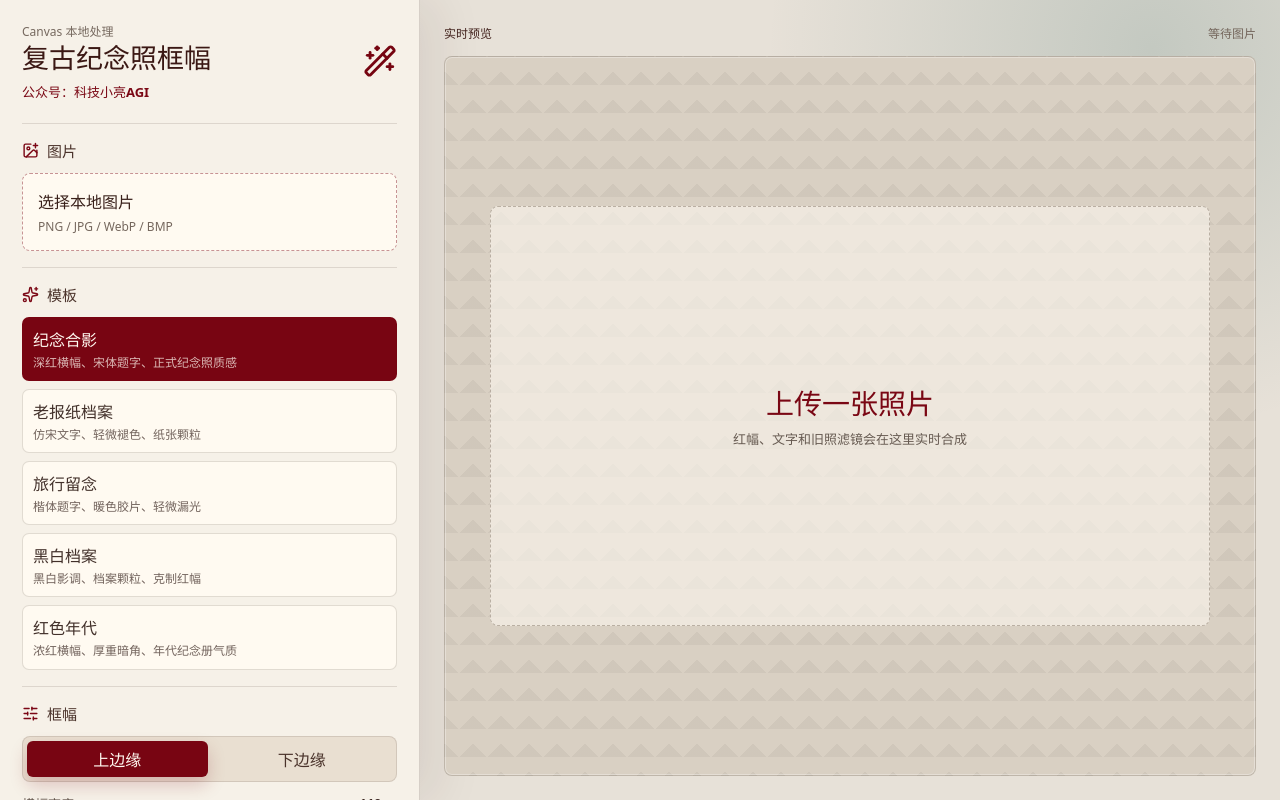
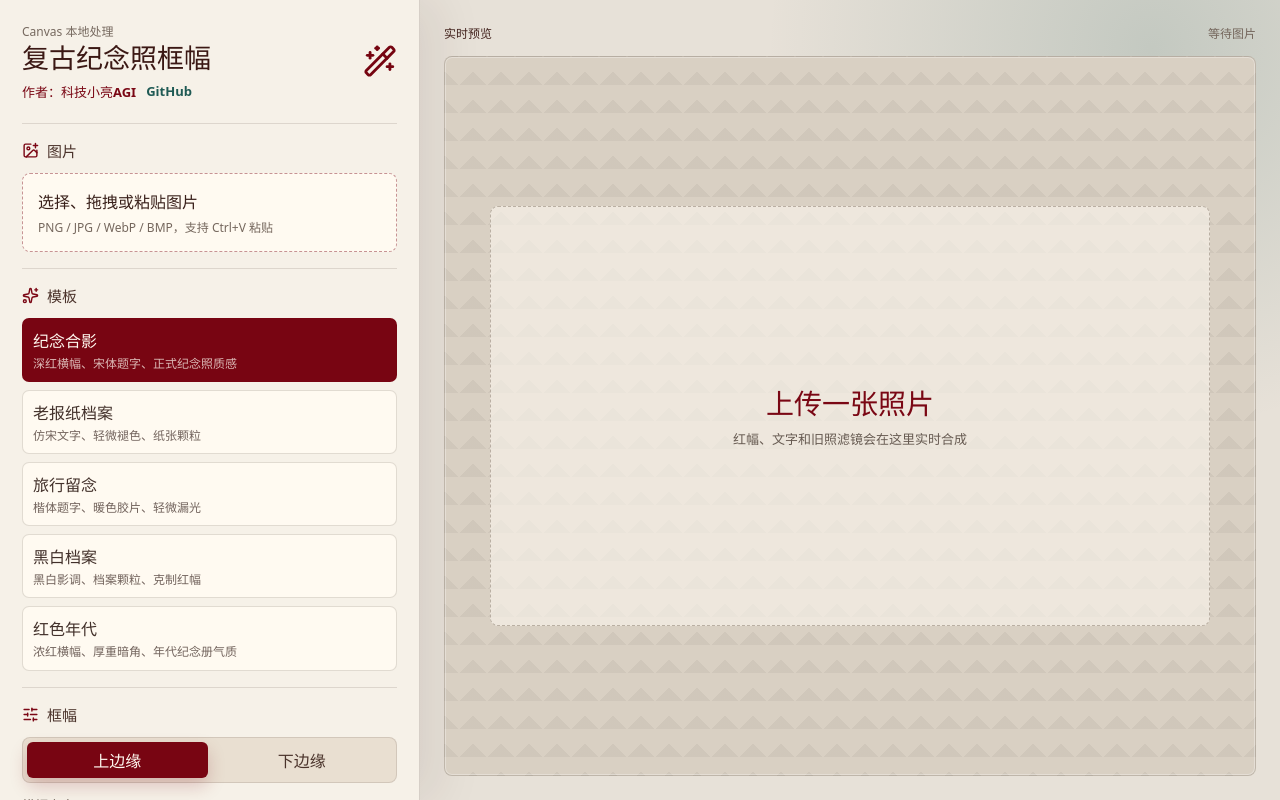
Before and after one commit to kejixiaoliang/retro-photo-captioner, a React (Vite) app: page / in a window 1280 px wide. Built offline with nearby package versions, Linux system fonts and the light colour scheme.

Commit message:
Refine header and image upload UX

```diff
--- a/src/App.tsx
+++ b/src/App.tsx
@@ -1,6 +1,7 @@
 import { useCallback, useEffect, useMemo, useRef, useState } from "react";
 import ControlPanel from "./components/ControlPanel";
 import PreviewCanvas from "./components/PreviewCanvas";
+import { getFirstImageFile } from "./lib/imageFiles";
 import { exportCanvas, getPreviewScale, renderCompositeCanvas } from "./lib/renderCanvas";
 import { initialExportSettings, initialRenderSettings } from "./lib/presets";
 import { applyTemplateToSettings } from "./lib/templates";
@@ -44,8 +45,11 @@ export default function App() {
   }, [image]);
 
   const handleUpload = useCallback(
-    (file: File | null) => {
-      if (!file) return;
+    (file: File | null, source: "choose" | "drop" | "paste" = "choose") => {
+      if (!file) {
+        if (source !== "choose") setStatus("没有找到可上传的图片。");
+        return;
+      }
       if (!file.type.startsWith("image/")) {
         setStatus("请选择图片文件。");
         return;
@@ -60,7 +64,12 @@ export default function App() {
         setImageName(file.name);
 
         const pixels = nextImage.naturalWidth * nextImage.naturalHeight;
-        setStatus(pixels > 18_000_000 ? "图片较大，滤镜预览可能需要一点时间。" : "图片已载入。");
+        const sourceLabel = source === "drop" ? "拖拽" : source === "paste" ? "粘贴" : "选择";
+        setStatus(
+          pixels > 18_000_000
+            ? `${sourceLabel}图片已载入，图片较大，滤镜预览可能需要一点时间。`
+            : `${sourceLabel}图片已载入。`
+        );
       };
       nextImage.onerror = () => {
         URL.revokeObjectURL(url);
@@ -70,6 +79,25 @@ export default function App() {
     },
     [objectUrl]
   );
+
+  const handleUploadFiles = useCallback(
+    (files: Iterable<File> | null | undefined, source: "choose" | "drop" | "paste" = "choose") => {
+      handleUpload(getFirstImageFile(files), source);
+    },
+    [handleUpload]
+  );
+
+  useEffect(() => {
+    const handlePaste = (event: ClipboardEvent) => {
+      const file = getFirstImageFile(event.clipboardData?.files);
+      if (!file) return;
+      event.preventDefault();
+      handleUpload(file, "paste");
+    };
+
+    window.addEventListener("paste", handlePaste);
+    return () => window.removeEventListener("paste", handlePaste);
+  }, [handleUpload]);
 
   const handleRendered = useCallback((canvas: HTMLCanvasElement | null) => {
     previewCanvasRef.current = canvas;
@@ -143,6 +171,7 @@ export default function App() {
         canExport={Boolean(image)}
         activeTemplateId={activeTemplateId}
         onUpload={handleUpload}
+        onUploadFiles={handleUploadFiles}
         onSettingsChange={setSettings}
         onExportSettingsChange={setExportSettings}
         onTemplateChange={handleTemplateChange}
--- a/src/components/ControlPanel.tsx
+++ b/src/components/ControlPanel.tsx
@@ -22,6 +22,7 @@ interface ControlPanelProps {
   canExport: boolean;
   activeTemplateId: EditorTemplateId;
   onUpload: (file: File | null) => void;
+  onUploadFiles: (files: Iterable<File> | null | undefined, source: "choose" | "drop" | "paste") => void;
   onSettingsChange: (settings: RenderSettings) => void;
   onExportSettingsChange: (settings: ExportSettings) => void;
   onTemplateChange: (templateId: EditorTemplateId) => void;
@@ -38,6 +39,7 @@ export default function ControlPanel({
   canExport,
   activeTemplateId,
   onUpload,
+  onUploadFiles,
   onSettingsChange,
   onExportSettingsChange,
   onTemplateChange,
@@ -54,7 +56,16 @@ export default function ControlPanel({
         <div>
           <span className="eyebrow">Canvas 本地处理</span>
           <h1>复古纪念照框幅</h1>
-          <p className="author-line">公众号：科技小亮AGI</p>
+          <p className="author-line">
+            作者：科技小亮AGI
+            <a
+              href="https://github.com/kejixiaoliang/retro-photo-captioner"
+              target="_blank"
+              rel="noreferrer"
+            >
+              GitHub
+            </a>
+          </p>
         </div>
         <Wand2 aria-hidden="true" />
       </header>
@@ -64,14 +75,24 @@ export default function ControlPanel({
           <ImagePlus aria-hidden="true" />
           图片
         </h2>
-        <label className="file-drop">
+        <label
+          className="file-drop"
+          onDragOver={(event) => {
+            event.preventDefault();
+            event.dataTransfer.dropEffect = "copy";
+          }}
+          onDrop={(event) => {
+            event.preventDefault();
+            onUploadFiles(event.dataTransfer.files, "drop");
+          }}
+        >
           <input
             type="file"
             accept="image/png,image/jpeg,image/webp,image/bmp"
             onChange={(event) => onUpload(event.target.files?.[0] ?? null)}
           />
-          <span>{imageName ?? "选择本地图片"}</span>
-          <small>{imageSize ?? "PNG / JPG / WebP / BMP"}</small>
+          <span>{imageName ?? "选择、拖拽或粘贴图片"}</span>
+          <small>{imageSize ?? "PNG / JPG / WebP / BMP，支持 Ctrl+V 粘贴"}</small>
         </label>
         {status && <p className="status-text">{status}</p>}
       </section>
--- /dev/null
+++ b/src/lib/imageFiles.ts
@@ -0,0 +1,9 @@
+export function getFirstImageFile(files: Iterable<File> | null | undefined): File | null {
+  if (!files) return null;
+
+  for (const file of files) {
+    if (file.type.startsWith("image/")) return file;
+  }
+
+  return null;
+}
--- a/src/lib/presets.ts
+++ b/src/lib/presets.ts
@@ -1,7 +1,7 @@
 import type { ExportSettings, FilterPresetMeta, FontPreset, RenderSettings } from "./types";
 
 export const defaultText =
-  "公元二零二六年，某某某同志、某某某同志游黄山\n某某某（左）、某某某（右）";
+  "公元二零二六年，某某某、某某某于某某地方合影留念\n某某某（左）、某某某（右）";
 
 export const fontPresets: FontPreset[] = [
   {
--- a/src/styles/app.css
+++ b/src/styles/app.css
@@ -68,10 +68,22 @@ button {
 }
 
 .author-line {
+  display: flex;
+  align-items: center;
+  gap: 10px;
   margin-top: 7px;
   color: #7a0714;
   font-size: 13px;
   font-weight: 700;
+}
+
+.author-line a {
+  color: #1f5a54;
+  text-decoration: none;
+}
+
+.author-line a:hover {
+  text-decoration: underline;
 }
 
 h1,
```
Also changed, not shown: 4 other files (tests, documents, lock files or other folders).
